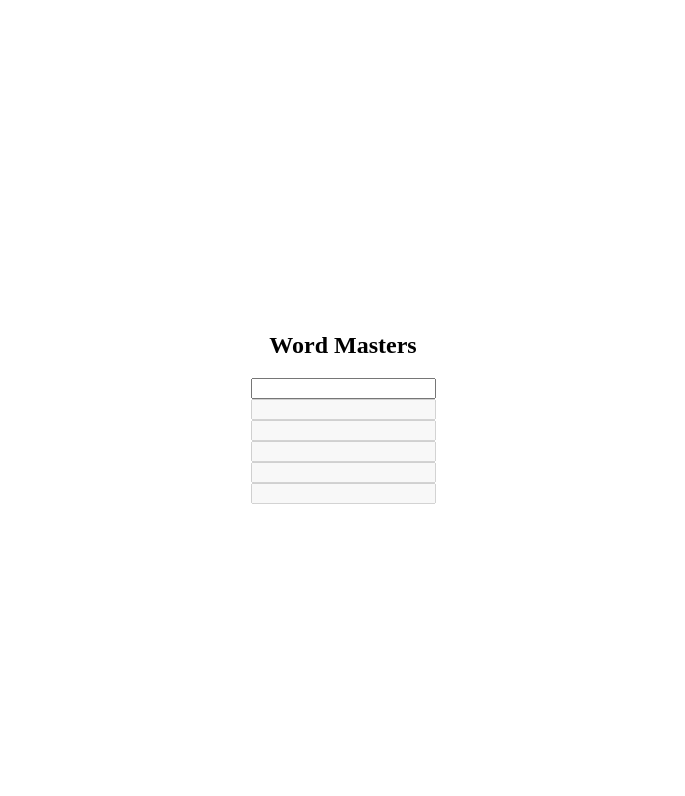
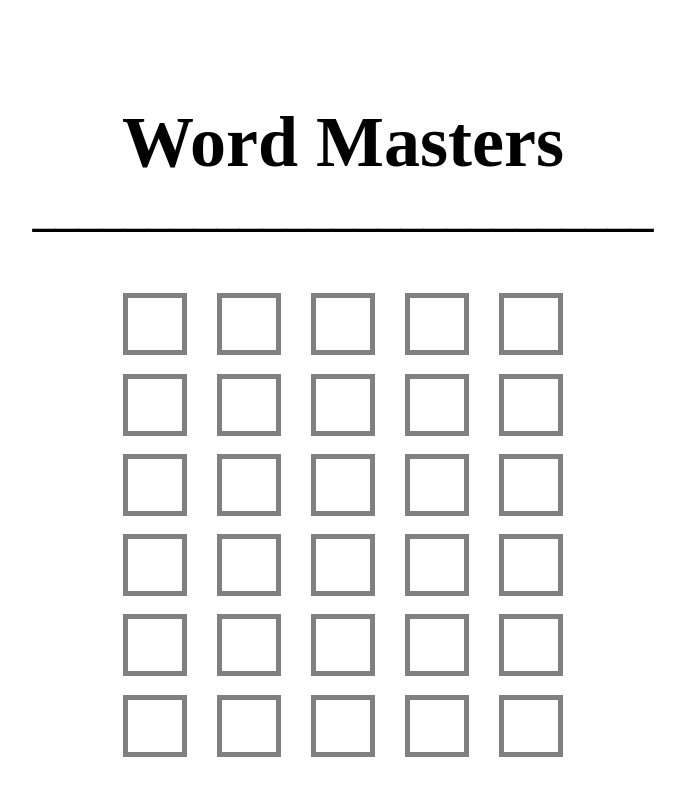
Before and after one commit to GinaLeeAlfy/Word-Masters, a plain HTML site: page index.html in a window 1280 px wide. Shown: the whole page, without its empty margins (297-982 px from the left). Drawn offline with Linux system fonts and the light colour scheme.

Commit message:
styled and added more text inputs

```diff
--- a/index.html
+++ b/index.html
@@ -8,25 +8,54 @@
   </head>
   <body>
     <section id="page">
-      <header><h1>Word Masters</h1></header>
-      <form>
-        <input type="text" maxlength="5" />
+      <header>
+        <h1>Word Masters</h1>
+        <h2>___________________________</h2>
+      </header>
+      <section id="guesses">
+        <form id="firstGuess">
+          <input class="letterOne" type="text" maxlength="1" />
+          <input class="letterTwo" type="text" maxlength="1" />
+          <input class="letterThree" type="text" maxlength="1" />
+          <input class="letterFour" type="text" maxlength="1" />
+          <input class="letterFive" type="text" maxlength="1" />
         </form>
-      <form>
-        <input type="text" maxlength="5" disabled />
+        <form id="secondGuess">
+          <input class="letterOne" type="text" maxlength="1" />
+          <input class="letterTwo" type="text" maxlength="1" />
+          <input class="letterThree" type="text" maxlength="1" />
+          <input class="letterFour" type="text" maxlength="1" />
+          <input class="letterFive" type="text" maxlength="1" />
         </form>
-      <form>
-        <input type="text" maxlength="5" disabled />
+        <form id="thirdGuess">
+          <input class="letterOne" type="text" maxlength="1" />
+          <input class="letterTwo" type="text" maxlength="1" />
+          <input class="letterThree" type="text" maxlength="1" />
+          <input class="letterFour" type="text" maxlength="1" />
+          <input class="letterFive" type="text" maxlength="1" />
         </form>
-      <form>
-        <input type="text" maxlength="5" disabled />
+        <form id="fourthGuess">
+          <input class="letterOne" type="text" maxlength="1" />
+          <input class="letterTwo" type="text" maxlength="1" />
+          <input class="letterThree" type="text" maxlength="1" />
+          <input class="letterFour" type="text" maxlength="1" />
+          <input class="letterFive" type="text" maxlength="1" />
         </form>
-      <form>
-        <input type="text" maxlength="5" disabled />
+        <form id="fifthGuess">
+          <input class="letterOne" type="text" maxlength="1" />
+          <input class="letterTwo" type="text" maxlength="1" />
+          <input class="letterThree" type="text" maxlength="1" />
+          <input class="letterFour" type="text" maxlength="1" />
+          <input class="letterFive" type="text" maxlength="1" />
         </form>
-      <form>
-        <input type="text" maxlength="5" disabled />
+        <form id="sixthGuess">
+          <input class="letterOne" type="text" maxlength="1" />
+          <input class="letterTwo" type="text" maxlength="1" />
+          <input class="letterThree" type="text" maxlength="1" />
+          <input class="letterFour" type="text" maxlength="1" />
+          <input class="letterFive" type="text" maxlength="1" />
         </form>
+      </section>
     </section>
     <script src="script.js"></script>
   </body>
--- a/style.css
+++ b/style.css
@@ -1,6 +1,7 @@
 body {
   display: flex;
   justify-content: center;
+  font-size: 48px;
 }
 
 #page {
@@ -10,3 +11,41 @@ body {
   align-items: center;
   height: 100lvh;
 }
+
+header {
+  display: flex;
+  flex-direction: column;
+  justify-content: center;
+  align-items: center;
+}
+
+h1 {
+  margin-bottom: 0;
+}
+
+h2 {
+  font-size: 46px;
+  margin-top: 0;
+}
+
+#guesses {
+  display: flex;
+  flex-direction: column;
+  justify-content: space-evenly;
+  height: 500px;
+}
+
+form {
+  display: flex;
+  justify-content: space-evenly;
+  width: 500px;
+}
+
+input {
+  border: 5px solid gray;
+  width: 50px;
+  height: 50px;
+  font-size: xx-large;
+  text-align: center;
+  font-weight: bolder;
+}
```
Lines whose indentation alone changed are shown as unchanged.
